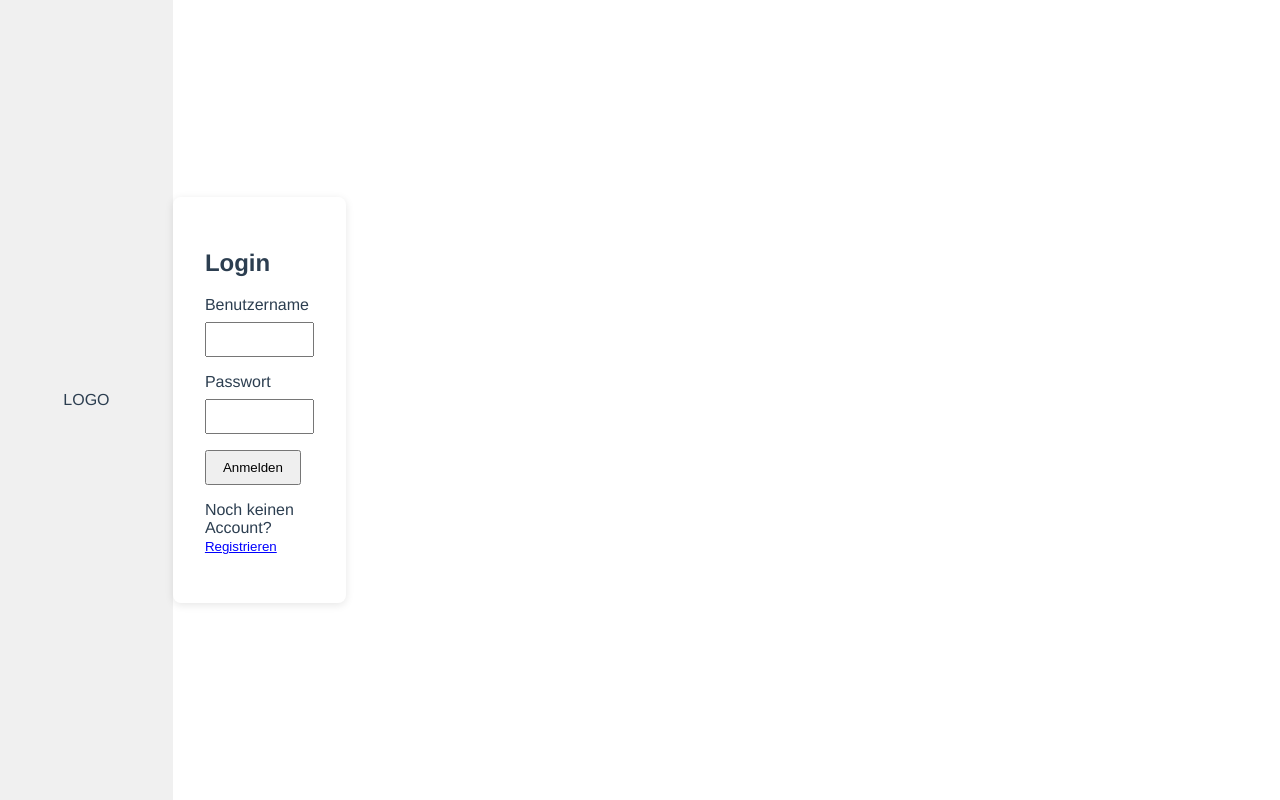
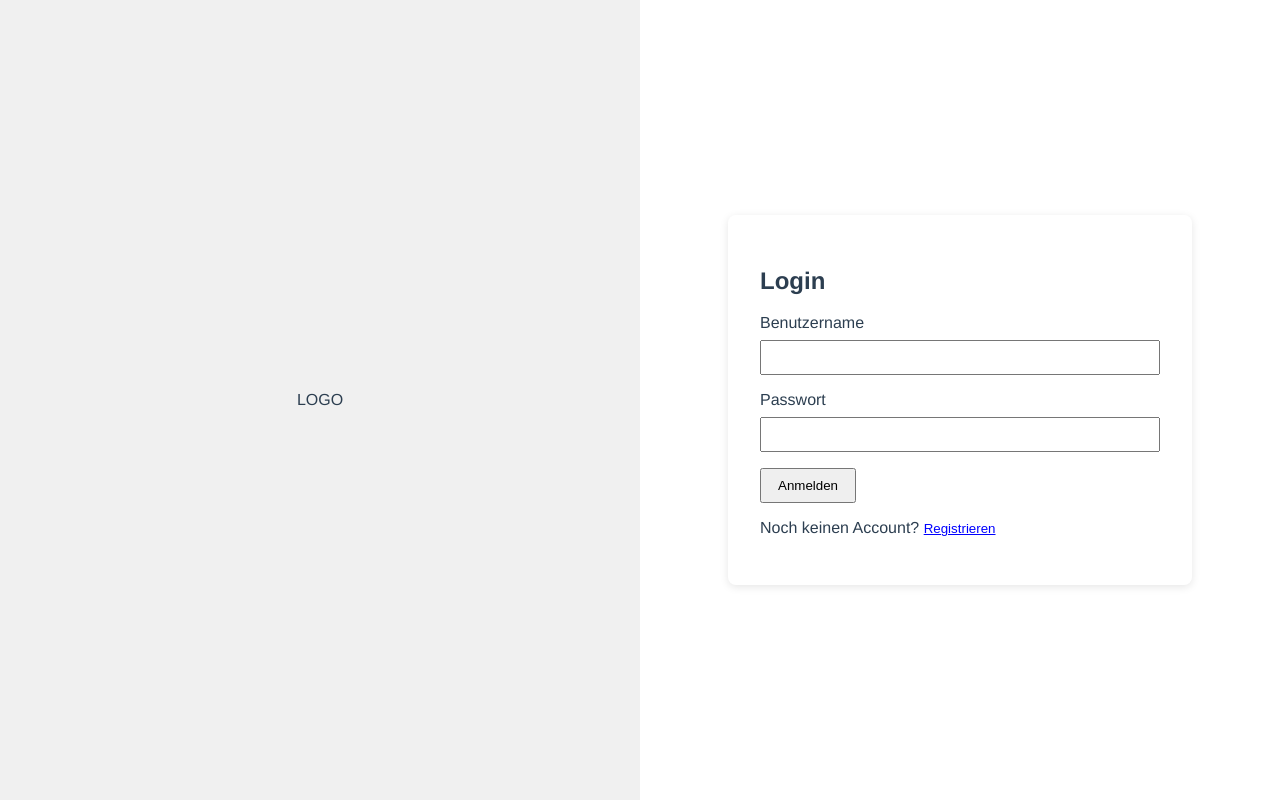
Before and after one commit to KayBeckmann/join-express-backend, a Vue app in the folder frontend/: page /auth in a window 1280 px wide. Built offline with nearby package versions, Linux system fonts and the light colour scheme.

Commit message:
change style to display view

```diff
--- a/frontend/src/views/AuthView.vue
+++ b/frontend/src/views/AuthView.vue
@@ -68,8 +68,8 @@ const handleSuccess = () => {
 /* Container füllt den gesamten Bildschirm */
 .auth-container {
   display: flex;
-  height: 100vh;
-  width: 100%;
+  height: 100dvh;
+  width: 100dvw;
 }
 
 /* Basislayout: zwei Spalten (flex) */
```
